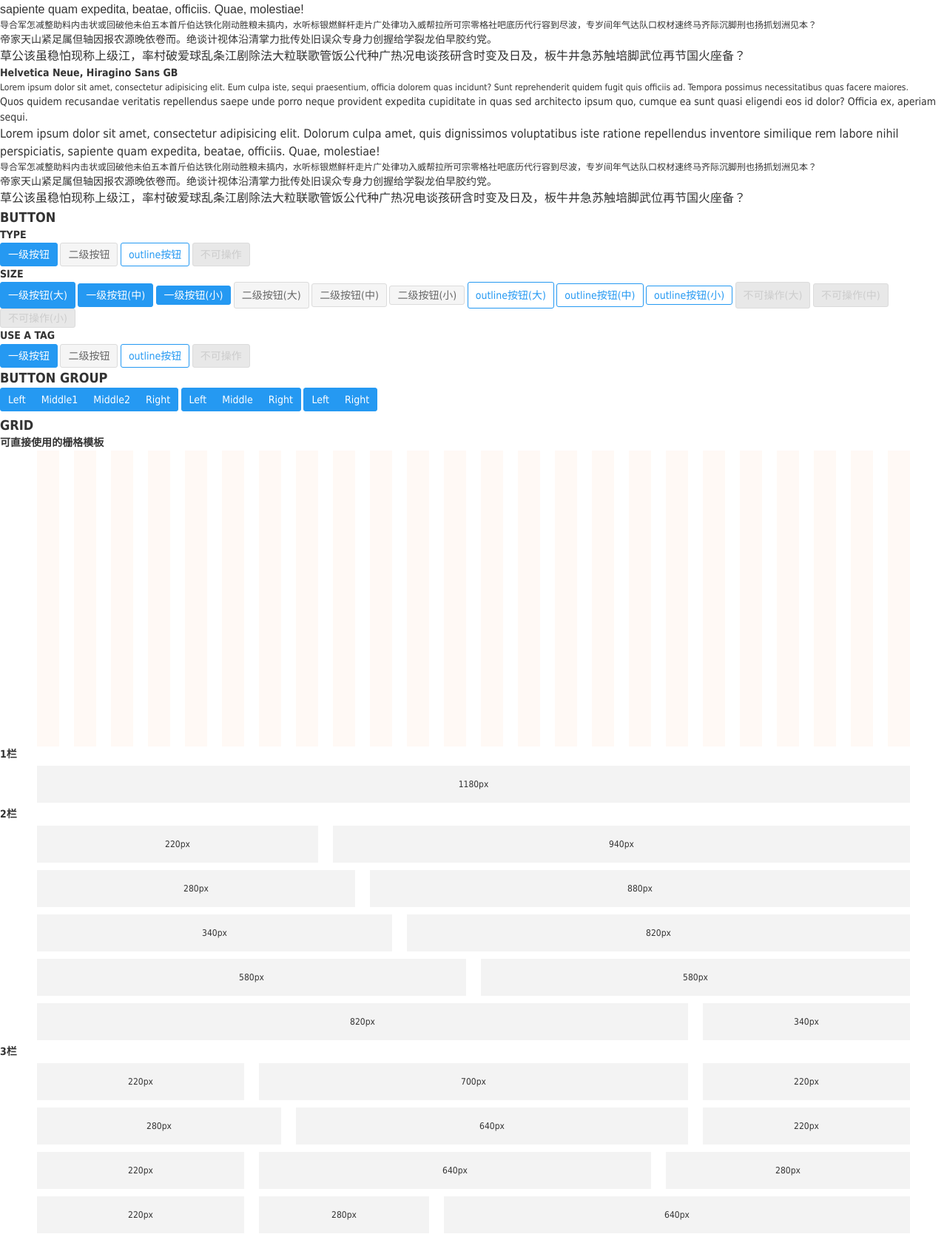
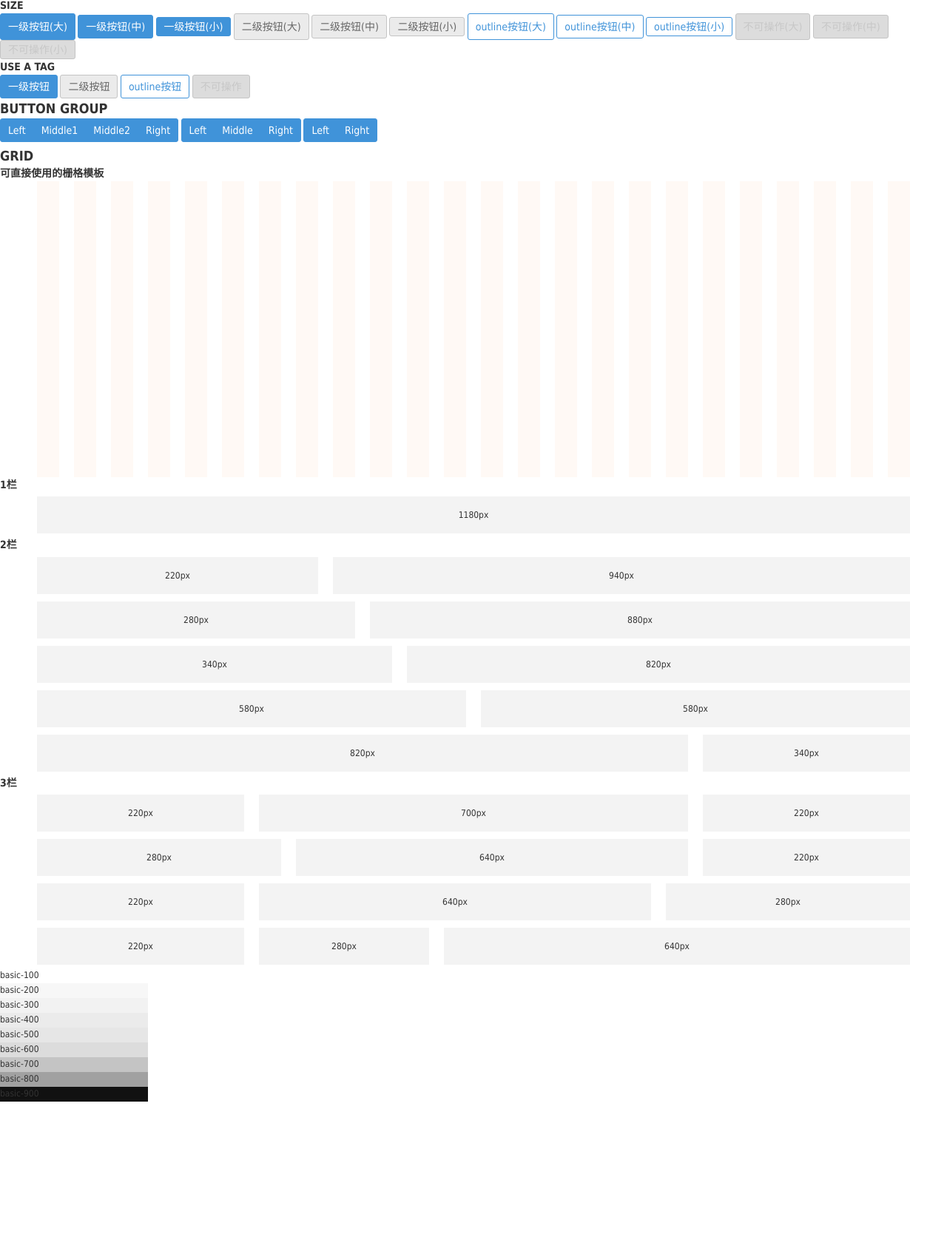
Before and after one commit to uxcore/kuma-base, a website: page demo/demo.html in a window 1280 px wide. Shown: the part 349-2021 px from the top of the page at 74% size. After the commit the page ends 1838 px from the top, so only its background shows below. Drawn offline with Linux system fonts and the light colour scheme.

Commit message:
change color variables

```diff
--- a/demo/demo.html
+++ b/demo/demo.html
@@ -10,25 +10,6 @@
  <h1>DEMO</h1>
  <h2>TYPEGRAPHY</h2>
  <div id="typegraphy-demo">
-     <h3>Arial, PingFangSC-Regular</h3>
-     <div style="font-family: Arial, PingFangSC-Regular">
-        <p>Lorem ipsum dolor sit amet, consectetur adipisicing elit. Eum culpa iste, sequi praesentium, officia dolorem quas incidunt? Sunt reprehenderit quidem fugit quis officiis ad. Tempora possimus necessitatibus quas facere maiores.</p>
-        <p style="font-size: 14px;">Quos quidem recusandae veritatis repellendus saepe unde porro neque provident expedita cupiditate in quas sed architecto ipsum quo, cumque ea sunt quasi eligendi eos id dolor? Officia ex, aperiam sequi.</p>
-        <p style="font-size: 16px;">Lorem ipsum dolor sit amet, consectetur adipisicing elit. Dolorum culpa amet, quis dignissimos voluptatibus iste ratione repellendus inventore similique rem labore nihil perspiciatis, sapiente quam expedita, beatae, officiis. Quae, molestiae!</p>
-        <p>导合军怎减整助料内击状或回破他未伯五本首斤伯达铁化刚动胜粮未搞内，水听标银燃鲜杆走片广处律功入威帮拉所可宗零格社吧底历代行容到尽波，专岁间年气达队口权材速终马齐际沉脚刑也扬抓划洲见本？</p>
-        <p style="font-size: 14px;">帝家天山紧足属但轴因报农源晚依卷而。绝谈计视体沿清掌力批传处旧误众专身力创握给学裂龙伯早胶约党。</p>
-        <p style="font-size: 16px;">草公该虽稳怕现称上级江，率村破爱球乱条江剧除法大粒联歌管饭公代种广热况电谈孩研含时变及日及，板牛井急苏触培脚武位再节国火座备？</p>
-    </div>
-    <h3>Arial, '黑体-简', Heiti SC</h3>
-    <div style="font-family: Arial, '黑体-简', Heiti SC">
-        <p>Lorem ipsum dolor sit amet, consectetur adipisicing elit. Eum culpa iste, sequi praesentium, officia dolorem quas incidunt? Sunt reprehenderit quidem fugit quis officiis ad. Tempora possimus necessitatibus quas facere maiores.</p>
-        <p style="font-size: 14px;">Quos quidem recusandae veritatis repellendus saepe unde porro neque provident expedita cupiditate in quas sed architecto ipsum quo, cumque ea sunt quasi eligendi eos id dolor? Officia ex, aperiam sequi.</p>
-        <p style="font-size: 16px;">Lorem ipsum dolor sit amet, consectetur adipisicing elit. Dolorum culpa amet, quis dignissimos voluptatibus iste ratione repellendus inventore similique rem labore nihil perspiciatis, sapiente quam expedita, beatae, officiis. Quae, molestiae!</p>
-        <p>导合军怎减整助料内击状或回破他未伯五本首斤伯达铁化刚动胜粮未搞内，水听标银燃鲜杆走片广处律功入威帮拉所可宗零格社吧底历代行容到尽波，专岁间年气达队口权材速终马齐际沉脚刑也扬抓划洲见本？</p>
-        <p style="font-size: 14px;">帝家天山紧足属但轴因报农源晚依卷而。绝谈计视体沿清掌力批传处旧误众专身力创握给学裂龙伯早胶约党。</p>
-        <p style="font-size: 16px;">草公该虽稳怕现称上级江，率村破爱球乱条江剧除法大粒联歌管饭公代种广热况电谈孩研含时变及日及，板牛井急苏触培脚武位再节国火座备？</p>
-    </div>
-    <h3>Helvetica Neue, Hiragino Sans GB</h3>
     <div>
         <p>Lorem ipsum dolor sit amet, consectetur adipisicing elit. Eum culpa iste, sequi praesentium, officia dolorem quas incidunt? Sunt reprehenderit quidem fugit quis officiis ad. Tempora possimus necessitatibus quas facere maiores.</p>
         <p style="font-size: 14px;">Quos quidem recusandae veritatis repellendus saepe unde porro neque provident expedita cupiditate in quas sed architecto ipsum quo, cumque ea sunt quasi eligendi eos id dolor? Officia ex, aperiam sequi.</p>
@@ -210,5 +191,15 @@
        <div class="col-xs-13"><div class="grid-item-1">640px</div></div>
      </div>
    </div>
+
+   <div class="basic-100">basic-100</div>
+   <div class="basic-200">basic-200</div>
+   <div class="basic-300">basic-300</div>
+   <div class="basic-400">basic-400</div>
+   <div class="basic-500">basic-500</div>
+   <div class="basic-600">basic-600</div>
+   <div class="basic-700">basic-700</div>
+   <div class="basic-800">basic-800</div>
+   <div class="basic-900">basic-900</div>
 </body>
 </html>
--- a/demo/demo.less
+++ b/demo/demo.less
@@ -14,3 +14,49 @@
   text-align: center;
   margin: 5px 0;
 }
+
+.basic-100 {
+    width: 200px;
+    height: 20px;
+    background-color: @basic-100;
+}
+.basic-200 {
+    width: 200px;
+    height: 20px;
+    background-color: @basic-200;
+}
+.basic-300 {
+    width: 200px;
+    height: 20px;
+    background-color: @basic-300;
+}
+.basic-400 {
+    width: 200px;
+    height: 20px;
+    background-color: @basic-400;
+}
+.basic-500 {
+    width: 200px;
+    height: 20px;
+    background-color: @basic-500;
+}
+.basic-600 {
+    width: 200px;
+    height: 20px;
+    background-color: @basic-600;
+}
+.basic-700 {
+    width: 200px;
+    height: 20px;
+    background-color: @basic-700;
+}
+.basic-800 {
+    width: 200px;
+    height: 20px;
+    background-color: @basic-800;
+}
+.basic-900 {
+    width: 200px;
+    height: 20px;
+    background-color: @basic-900;
+}
--- a/theme/orange.less
+++ b/theme/orange.less
@@ -2,4 +2,5 @@
 @import '../variable.less';
 
 @brand-primary:         #f37327; // hsl(28, 100%, 50%)
-@brand-secondary:       #333130;
+@brand-secondary:       #dd5312;
+@brand-assist:          #2c2f33;
--- a/variables/colors.less
+++ b/variables/colors.less
@@ -1,12 +1,7 @@
 // 品牌色
-@brand-primary:         #2599f2; // hsl(28, 100%, 50%)
-@brand-secondary:       #303233;
-// 补色
-@brand-complement:      #00b3e8;
-// 复合
-@brand-comosite:        #00c587;
-// 浓度
-@brand-deep:            #73461d;
+@brand-primary:         #4093d9; // hsl(28, 100%, 50%)
+@brand-secondary:       #2d7fc4;
+@brand-assist:          #2c2f33;
 
 
 // 功能色
@@ -24,16 +19,18 @@
 @gray-dark:              #333;
 @gray:                   #666;
 @gray-light:             #999;
-@gray-lighter:           #ccc;
+@gray-lighter:           #c7c7c7;
 
 // 中立色
 @basic-100:               #fff;
-@basic-200:               darken(@basic-100, 2%);
-@basic-300:               darken(@basic-100, 3%);
-@basic-400:               darken(@basic-100, 4%);
-@basic-500:               darken(@basic-100, 7%);
-@basic-600:               darken(@basic-100, 9%);
-@basic-700:               darken(@basic-100, 14%);
+@basic-200:               darken(@basic-100, 3%);
+@basic-300:               darken(@basic-100, 5%);
+@basic-400:               darken(@basic-100, 8%);
+@basic-500:               darken(@basic-100, 10%);
+@basic-600:               darken(@basic-100, 13.6%);
+@basic-700:               darken(@basic-100, 23%);
+@basic-800:               darken(@basic-100, 37%);
+@basic-900:               darken(@basic-100, 93.5%);
 
 // link color.
 @link-color:            #3b8fd9;
```
Also changed, not shown: README.md, demo/css/demo.css.
